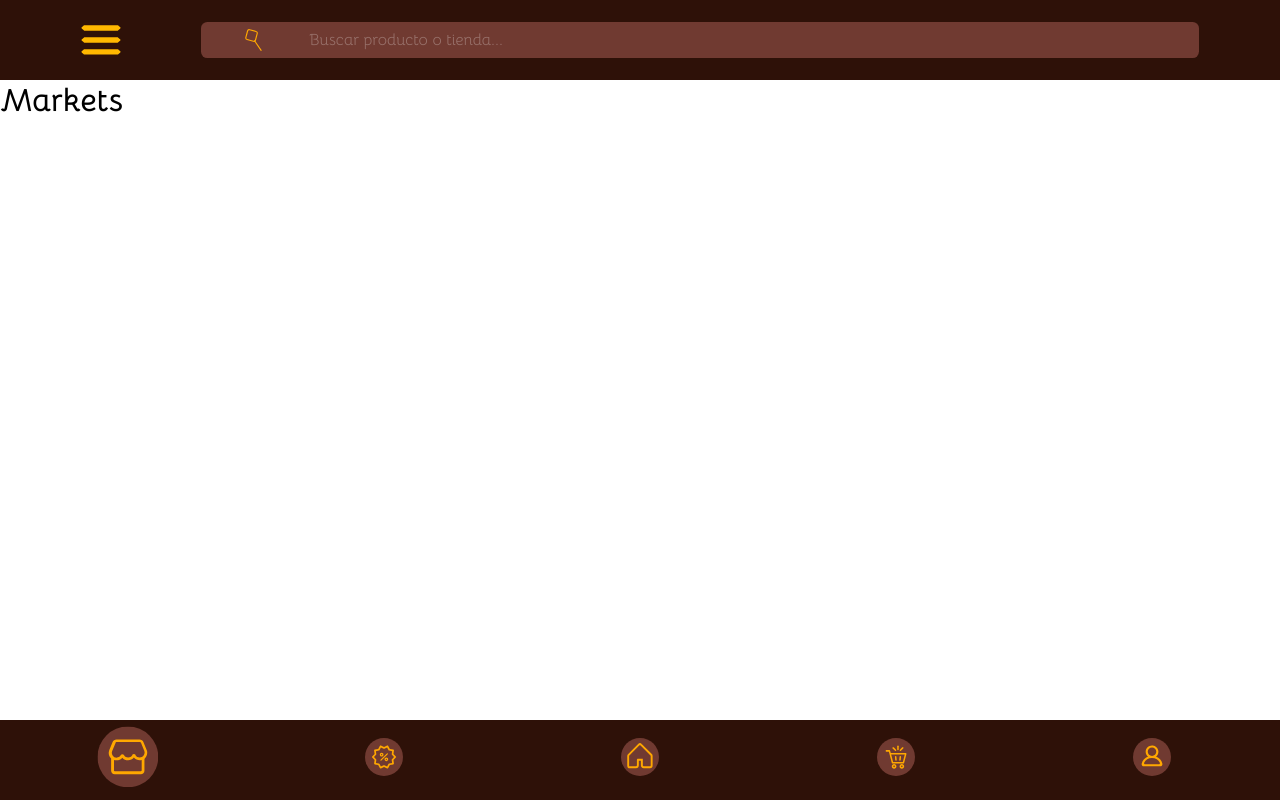
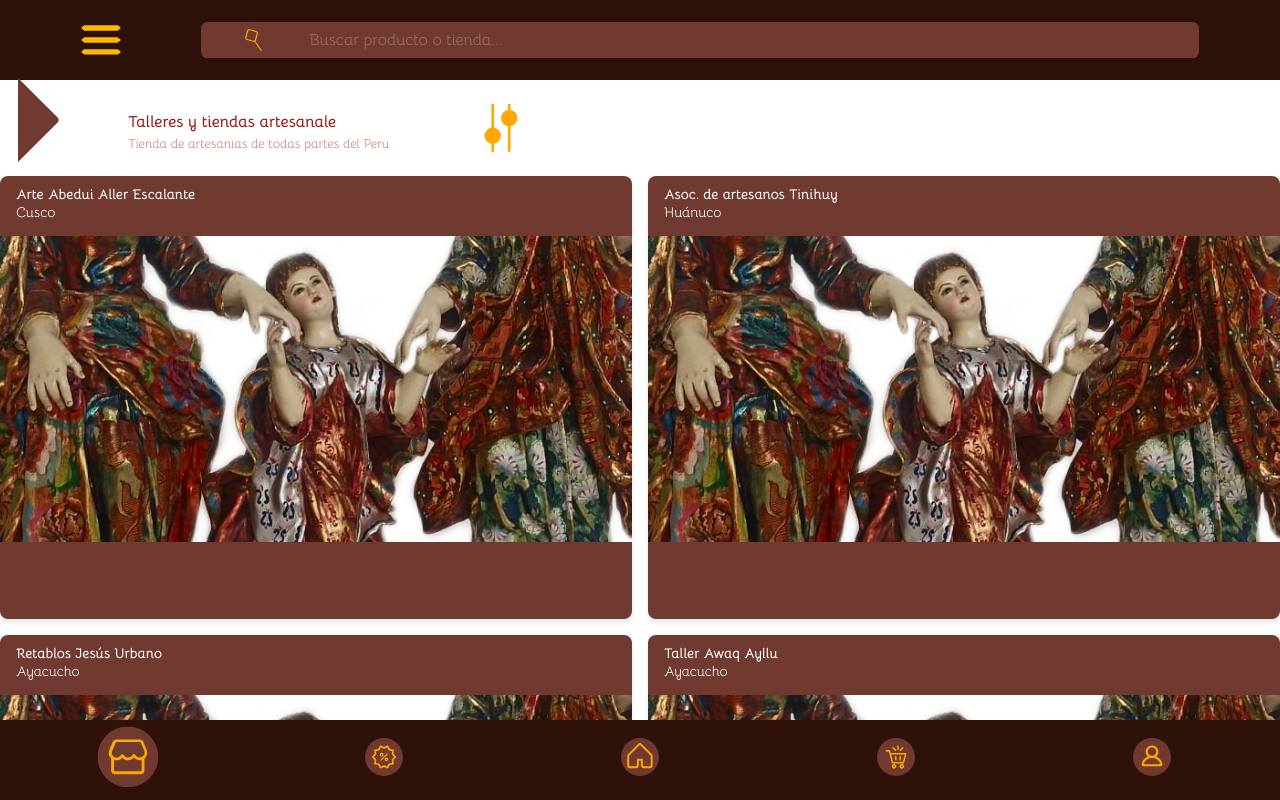
Before and after one commit to Thewilliamg/proyectoFinalExpress, a React (Vite) app: page /markets in a window 1280 px wide. Built offline with nearby package versions, Linux system fonts and the light colour scheme; the HTML template or start-up script is replaced by a standard one.

Commit message:
feat: :sparkles: Screen 10 finished

```diff
--- a/src/App.jsx
+++ b/src/App.jsx
@@ -31,26 +31,30 @@ function App() {
   return (
     <BrowserRouter>
       <Routes>
-        <Route path="/workshops" element={<Workshop />} />
-        <Route path="discounts/product" element={<Parrafito />} />
-        <Route path="/orders" element={<Order />}/>
-        <Route path='/workshops/business-presentation' element={<Business />}/>
+
+
+
+
 
       <Route index element= {<Start/>}/>
         <Route path="/customer_service" element={<Service/> } />  //Ruta para pantalla 25
+        <Route path="/workshops" element={<Workshop />} />
         <Route path="/workshops/info" element={<WorkshopsInfo/> } /> //Ruta para pantalla 28
+        <Route path='/workshops/business-presentation' element={<Business />}/>
         <Route path='/coupons' element={<Coupon />} />
         <Route path="/favorites" element={<Favorites/> } />
         <Route path="/settings" element={<Settings/> } />
         {/* //Rutas de descuentos */}
         <Route path="/home" element={<Home/>}/>
         <Route path="/discounts" element={<Home page={<Discounts/>}/>} />
+        <Route path="discounts/product" element={<Parrafito />} />
         {/* Rutas de tiendas*/ }
         <Route path="/markets" element={<Home page={<Markets/>}/>} />
         <Route path="/markets/products" element={<Products />} />
         <Route path="/markets/products/details/:productId" element={<ProductDetails />} />
         {/* Rutas de comprar */}
         <Route path="/shop" element={<Home page={<Shop/>}/>} />
+        <Route path="/orders" element={<Order />}/>
         <Route path="/shop/confirmation" element={<Confirmation />} />
         {/* Rutas de perfil de usuario */}
         <Route path='/user' element={<Home page={<User/>}/>} />
--- a/src/pages/home/components/workShop.jsx
+++ b/src/pages/home/components/workShop.jsx
@@ -57,7 +57,7 @@ export default function Workshop() {
                 <strong>
                   <p>{infoTaller.titulo}</p>
                 </strong>
-                <Link to="/info" className="underline">
+                <Link to="workshops/info" className="underline">
                   {infoTaller.link}
                 </Link>
                 <p>{infoTaller.contenido1}</p>
@@ -67,7 +67,7 @@ export default function Workshop() {
               </div>
 
               <button className="button-item" onClick="submit">
-                <Link to="/business-presentation" className="text-button">
+                <Link to="workshops/business-presentation" className="text-button">
                   Entérate más sobre el taller aquí
                 </Link>
               </button>
@@ -84,7 +84,7 @@ export default function Workshop() {
                 <strong>
                   <p>{infoTaller.titulo}</p>
                 </strong>
-                <Link to="/info" className="underline">
+                <Link to="workshops/info" className="underline">
                   {infoTaller.link}
                 </Link>
                 <p>{infoTaller.contenido1}</p>
@@ -94,7 +94,7 @@ export default function Workshop() {
               </div>
 
               <button className="button-item" onClick="submit">
-                <Link to="buseiness-presentation" className="text-button">
+                <Link to="workshops/business-presentation" className="text-button">
                   Entérate más sobre el taller aquí
                 </Link>
               </button>
@@ -111,7 +111,7 @@ export default function Workshop() {
                 <strong>
                   <p>{infoTaller.titulo}</p>
                 </strong>
-                <Link to="/info" className="underline">
+                <Link to="workshops/info" className="underline">
                   {infoTaller.link}
                 </Link>
                 <p>{infoTaller.contenido1}</p>
@@ -121,7 +121,7 @@ export default function Workshop() {
               </div>
 
               <button className="button-item" onClick="submit">
-                <Link to="buseiness-presentation" className="text-button">
+                <Link to="workshops/business-presentation" className="text-button">
                   Entérate más sobre el taller aquí
                 </Link>
               </button>
@@ -138,7 +138,7 @@ export default function Workshop() {
                 <strong>
                   <p>{infoTaller.titulo}</p>
                 </strong>
-                <Link to="/info" className="underline">
+                <Link to="workshops/info" className="underline">
                   {infoTaller.link}
                 </Link>
                 <p>{infoTaller.contenido1}</p>
@@ -148,7 +148,7 @@ export default function Workshop() {
               </div>
 
               <button className="button-item" onClick="submit">
-                <Link to="buseiness-presentation" className="text-button">
+                <Link to="workshops/business-presentation" className="text-button">
                   Entérate más sobre el taller aquí
                 </Link>
               </button>
@@ -165,7 +165,7 @@ export default function Workshop() {
                 <strong>
                   <p>{infoTaller.titulo}</p>
                 </strong>
-                <Link to="/info" className="underline">
+                <Link to="workshops/info" className="underline">
                   {infoTaller.link}
                 </Link>
                 <p>{infoTaller.contenido1}</p>
@@ -175,7 +175,7 @@ export default function Workshop() {
               </div>
 
               <button className="button-item" onClick="submit">
-                <Link to="buseiness-presentation" className="text-button">
+                <Link to="workshops/business-presentation" className="text-button">
                   Entérate más sobre el taller aquí
                 </Link>
               </button>
@@ -192,7 +192,7 @@ export default function Workshop() {
                 <strong>
                   <p>{infoTaller.titulo}</p>
                 </strong>
-                <Link to="/info" className="underline">
+                <Link to="workshops/info" className="underline">
                   {infoTaller.link}
                 </Link>
                 <p>{infoTaller.contenido1}</p>
@@ -202,7 +202,7 @@ export default function Workshop() {
               </div>
 
               <button className="button-item" onClick="submit">
-                <Link to="buseiness-presentation" className="text-button">
+                <Link to="workshops/business-presentation" className="text-button">
                   Entérate más sobre el taller aquí
                 </Link>
               </button>
@@ -219,7 +219,7 @@ export default function Workshop() {
                 <strong>
                   <p>{infoTaller.titulo}</p>
                 </strong>
-                <Link to="/info" className="underline">
+                <Link to="workshops/info" className="underline">
                   {infoTaller.link}
                 </Link>
                 <p>{infoTaller.contenido1}</p>
@@ -229,7 +229,7 @@ export default function Workshop() {
               </div>
 
               <button className="button-item" onClick="submit">
-                <Link to="buseiness-presentation" className="text-button">
+                <Link to="workshops/business-presentation" className="text-button">
                   Entérate más sobre el taller aquí
                 </Link>
               </button>
--- a/src/pages/markets/Markets.jsx
+++ b/src/pages/markets/Markets.jsx
@@ -1,9 +1,83 @@
+import Cristo from "@/img/papitoCristo.svg";
+import Filter from "@/img/filter-market.svg";
+import square from "@/img/square-brown-figure.svg";
+import "./markets.css";
 
 export default function Markets() {
+  const workshops = [
+    {
+      name: "Arte Abedui Aller Escalante",
+      location: "Cusco",
+      image: Cristo,
+    },
+    {
+      name: "Asoc. de artesanos Tinihuy",
+      location: "Huánuco",
+      image:Cristo,
+    },
+    {
+      name: "Retablos Jesús Urbano",
+      location: "Ayacucho",
+      image: Cristo,
+    },
+    {
+      name: "Taller Awaq Ayllu",
+      location: "Ayacucho",
+      image: Cristo,
+    },
 
-    return (
-        <div className='markets-container'>
-            <h1>Markets</h1>
+    {
+      name: "Taller Sanabria Nuñez",
+      location: "Junín",
+      image: Cristo,
+    },
+    {
+      name: "Taller Sanabria Nuñez",
+      location: "Junín",
+      image: Cristo,
+    },
+    {
+      name: "Taller Sanabria Nuñez",
+      location: "Junín",
+      image: Cristo,
+    },
+    {
+      name: "Taller Sanabria Nuñez",
+      location: "Junín",
+      image: Cristo,
+    },
+    {
+      name: "Lastenia Canayo",
+      location: "Ucayali",
+      image: Cristo,
+    },
+  ];
+
+  return (
+    <article className="markets-container">
+      <div className="header-discount">
+        <div className="headerImg-discount">
+          <img src={square} alt="" />
         </div>
-    )
+        <div className="headerText-discount">
+          <p className="colorp1-discount">Talleres y tiendas artesanale</p>
+          <p className="colorp2-discount">
+            Tienda de artesanias de todas partes del Peru
+          </p>
+        </div>
+        <img src={Filter} className="filter-market" />
+      </div>
+      <div className="grid grid-cols-2 gap-4">
+          {workshops.map((workshop, index) => (
+            <div key={index} className="bg-white rounded-lg overflow-hidden shadow-md">
+              <div className="p-2">
+                <h3 className="text-[#6B3E26] font-semibold text-sm">{workshop.name}</h3>
+                <p className="text-[#6B3E26] text-xs">{workshop.location}</p>
+              </div>
+              <img src={workshop.image} alt={workshop.name} className="w-full h-24 object-cover" />
+            </div>
+          ))}
+        </div>
+    </article>
+  );
 }
--- a/src/pages/markets/markets.css
+++ b/src/pages/markets/markets.css
@@ -0,0 +1,120 @@
+.markets-container{
+    height: 100%;
+    width: 100%;
+}
+.header-discount {
+    display: flex;
+    width: 100%;
+    height: 15%;
+    align-items: center;
+}
+
+.filter-market{
+    height: 50%;
+    width: 15%;
+    padding-left: 1rem;
+}
+
+.headerImg-discount {
+    position: relative;
+    display: flex;
+    width: 10%;
+    height: 90%;
+    align-items: center;
+    top: -0.2rem;
+}
+
+.headerImg-discount img {
+    width: 60%;
+    height: 100%;
+    object-fit: contain;
+}
+
+.headerText-discount {
+    display: flex;
+    height: 60%;
+    flex-direction: column;
+    justify-content: center;
+    gap: 0.2rem;
+    padding-top: 0.5rem;
+}
+
+.colorp1-discount {
+    color: #9D1A1A;
+    font-weight: 700;
+}
+
+.colorp2-discount {
+    color: #9d1a1a8b;
+    font-weight: 400;
+    font-size: 0.8rem;
+}
+
+.grid {
+    display: grid;
+    overflow-y: auto ;
+    height: 85%;
+    width: 100%;
+  }
+
+  .grid-cols-2 {
+    grid-template-columns: repeat(2, minmax(0, 1fr));
+    overflow-y: auto ;
+  }
+
+  .gap-4 {
+    gap: 1rem;
+    overflow-y: auto     ;
+  }
+  .p-2{
+    display: flex;
+    flex-direction: column;
+    padding: 0.5rem 0 0 1rem;
+  }
+
+  .bg-white {
+    background-color: #703a31;
+  }
+
+  .rounded-lg {
+    border-radius: 0.5rem;
+  }
+
+
+  .shadow-md {
+    display: flex;
+    flex-direction: column;
+    gap: 1rem;
+    box-shadow: 0 4px 6px -1px rgba(0, 0, 0, 0.1), 0 2px 4px -1px rgba(0, 0, 0, 0.06);
+  }
+
+  .w-full {
+    width: 100%;
+  }
+
+  .h-24 {
+    height: 69%;
+  }
+
+  .object-cover {
+    object-fit: cover;
+  }
+
+
+  .text-\[\#6B3E26\] {
+    color: #ffff;
+  }
+
+  .font-semibold {
+    font-weight: 600;
+  }
+
+  .text-sm {
+    font-size: 0.875rem;
+    line-height: 1.25rem;
+  }
+
+  .text-xs {
+    font-size: 0.875rem;
+    line-height: 1rem;
+  }
```
Also changed, not shown: src/img/filter-market.svg (added), src/img/papitoCristo.svg (added).
